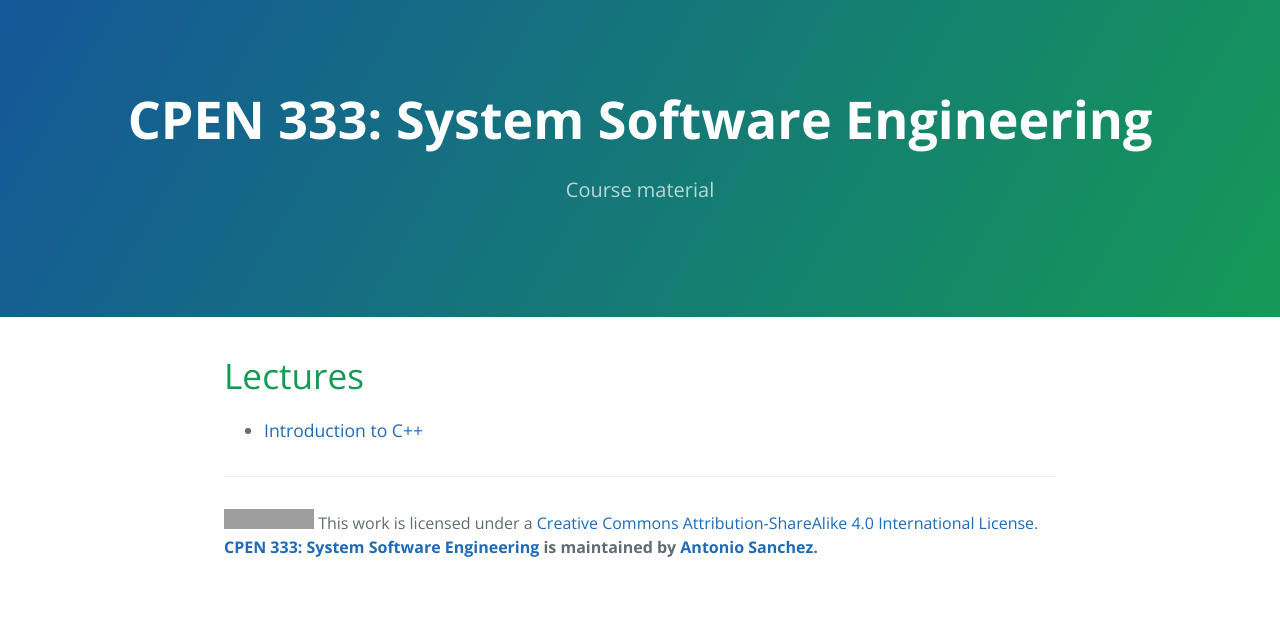
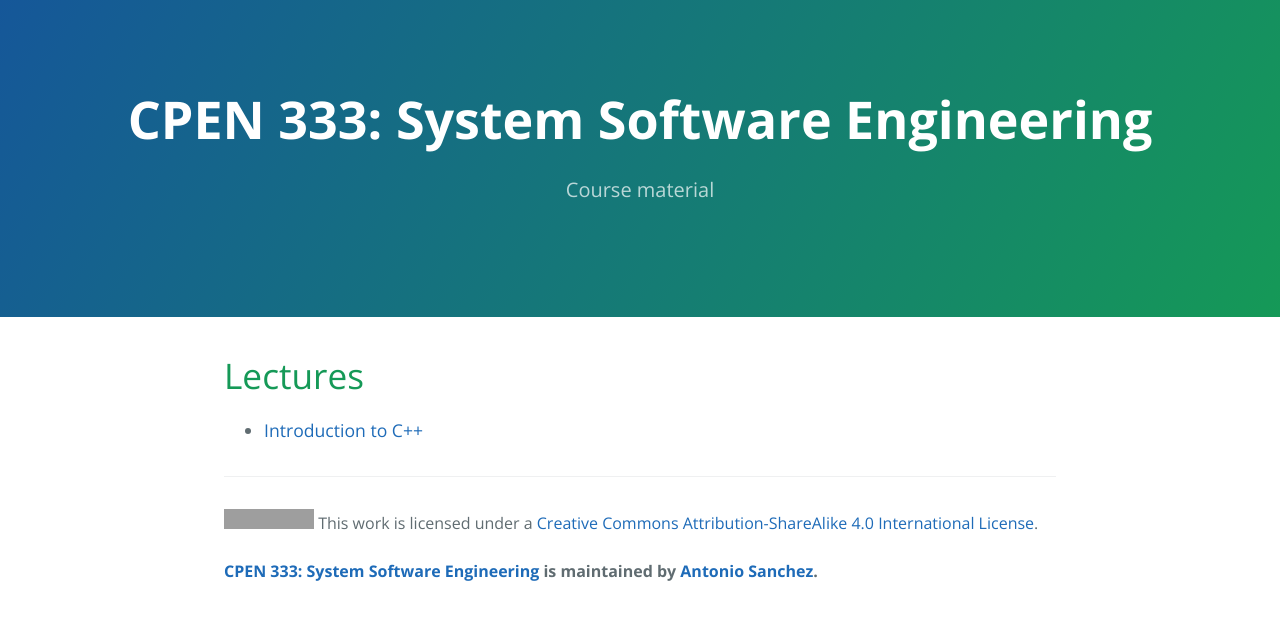
Before and after one commit to cpen333/cpen333.github.io, a Jekyll site: the page built from index.html, in a window 1280 px wide. Shown: the top 620 px of the page. Built offline with Jekyll 4.4.1, drawn with Linux system fonts in a browser that asks for light colours; grey boxes are pictures that could not be loaded.

```diff
--- a/_includes/page-footer.html
+++ b/_includes/page-footer.html
@@ -1,4 +1,4 @@
 <footer class="site-footer">
-  <span class="license"><a rel="license" href="http://creativecommons.org/licenses/by-sa/4.0/"><img alt="Creative Commons License" style="border-width:0" src="https://i.creativecommons.org/l/by-sa/4.0/88x31.png" /></a>  This work is licensed under a <a rel="license" href="http://creativecommons.org/licenses/by-sa/4.0/">Creative Commons Attribution-ShareAlike 4.0 International License</a>.</span><br/>
+  <span class="license"><a rel="license" href="http://creativecommons.org/licenses/by-sa/4.0/"><img alt="Creative Commons License" style="border-width:0" src="https://i.creativecommons.org/l/by-sa/4.0/88x31.png" /></a>  This work is licensed under a <a rel="license" href="http://creativecommons.org/licenses/by-sa/4.0/">Creative Commons Attribution-ShareAlike 4.0 International License</a>.</span><br/><br/>
   <span class="site-footer-owner"><a href="{{ site.url }}">{{ site.title }}</a> is maintained by <a href="{{ site.author.url }}">{{ site.author.name }}</a>.</span>
 </footer>
```
Also changed, not shown: _lectures/lecture0.md (+1 -1 lines).
